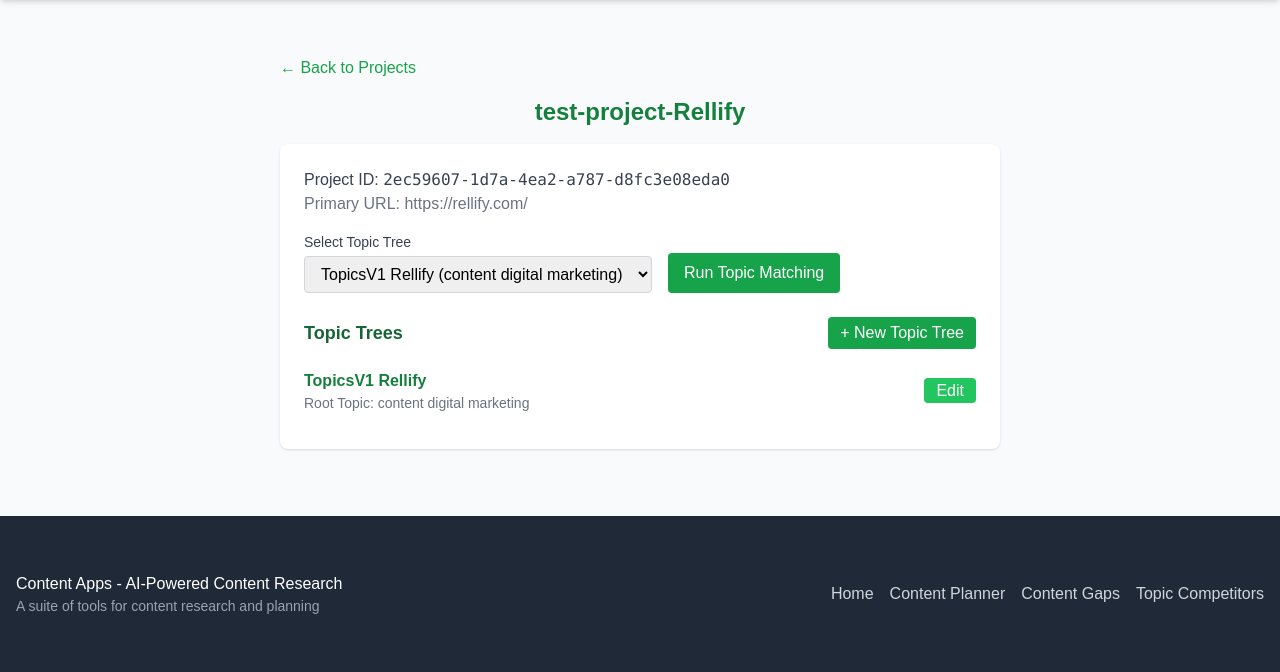
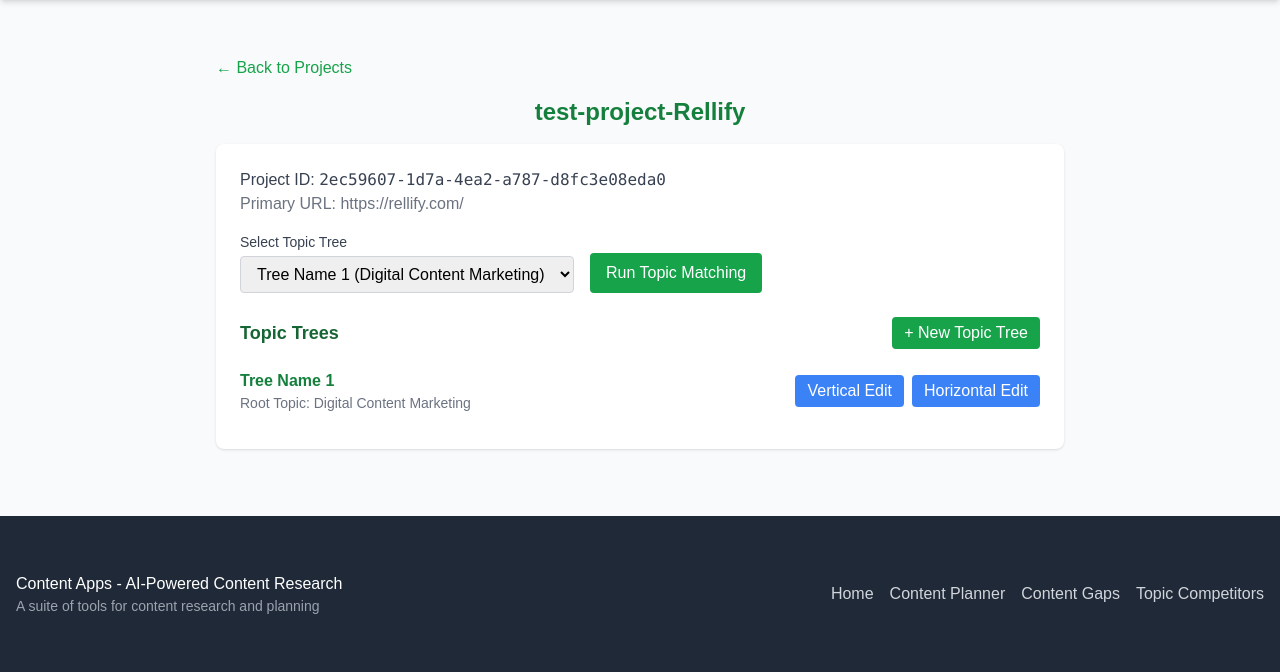
Before and after one commit to hjayne-creator/ContentApps, a Flask app: page /apps/content-gaps/projects/2ec59607-1d7a-4ea2-a787-d8fc3e08eda0 in a window 1280 px wide. Shown: the part 128-800 px from the top of the page. Run offline with Flask 3, Linux system fonts and the light colour scheme; some libraries are stand-ins or nearby versions.

Commit message:
topic tree layout templates

```diff
--- a/apps/content_gaps/projects/2ec59607-1d7a-4ea2-a787-d8fc3e08eda0/topic_tree_0fc6a78d-de0b-4a1f-8c29-6596b77927b3.json
+++ /dev/null
@@ -1,114 +0,0 @@
-{
-  "tree_id": "0fc6a78d-de0b-4a1f-8c29-6596b77927b3",
-  "tree_name": "TopicsV1 Rellify",
-  "root_topic": "content digital marketing",
-  "tree": [
-    {
-      "name": "Content Digital Marketing",
-      "children": [
-        {
-          "name": "Content Creation",
-          "children": [
-            {
-              "name": "Blog Posts"
-            },
-            {
-              "name": "Videos"
-            },
-            {
-              "name": "Infographics"
-            },
-            {
-              "name": "E-books"
-            }
-          ]
-        },
-        {
-          "name": "Content Distribution",
-          "children": [
-            {
-              "name": "Social Media",
-              "children": [
-                {
-                  "name": "Facebook"
-                },
-                {
-                  "name": "Instagram"
-                },
-                {
-                  "name": "Twitter"
-                },
-                {
-                  "name": "LinkedIn"
-                }
-              ]
-            },
-            {
-              "name": "Email Marketing",
-              "children": [
-                {
-                  "name": "Newsletter"
-                },
-                {
-                  "name": "Drip Campaigns"
-                }
-              ]
-            },
-            {
-              "name": "SEO",
-              "children": [
-                {
-                  "name": "On-Page SEO"
-                },
-                {
-                  "name": "Off-Page SEO"
-                },
-                {
-                  "name": "Technical SEO"
-                }
-              ]
-            }
-          ]
-        },
-        {
-          "name": "Content Strategy",
-          "children": [
-            {
-              "name": "Audience Research",
-              "children": [
-                {
-                  "name": "Demographics"
-                },
-                {
-                  "name": "Psychographics"
-                }
-              ]
-            },
-            {
-              "name": "Content Planning",
-              "children": [
-                {
-                  "name": "Editorial Calendar"
-                },
-                {
-                  "name": "Content Audits"
-                }
-              ]
-            },
-            {
-              "name": "Performance Analysis",
-              "children": [
-                {
-                  "name": "Analytics Tools"
-                },
-                {
-                  "name": "KPIs"
-                }
-              ]
-            }
-          ]
-        }
-      ]
-    }
-  ]
-}
--- /dev/null
+++ b/apps/content_gaps/projects/2ec59607-1d7a-4ea2-a787-d8fc3e08eda0/topic_tree_a5a432f3-0840-472a-9675-9590e9b8dd6b.json
@@ -0,0 +1,132 @@
+{
+  "tree_id": "a5a432f3-0840-472a-9675-9590e9b8dd6b",
+  "tree_name": "Tree Name 1",
+  "root_topic": "Digital Content Marketing",
+  "tree": [
+    {
+      "name": "Digital Content Marketing",
+      "children": [
+        {
+          "name": "Content Creation",
+          "children": [
+            {
+              "name": "Blog Posts"
+            },
+            {
+              "name": "Videos"
+            },
+            {
+              "name": "Infographics"
+            },
+            {
+              "name": "Podcasts"
+            },
+            {
+              "name": "Ebooks and Whitepapers"
+            }
+          ]
+        },
+        {
+          "name": "Content Strategy",
+          "children": [
+            {
+              "name": "Audience Research"
+            },
+            {
+              "name": "Content Calendar"
+            },
+            {
+              "name": "SEO Optimization"
+            },
+            {
+              "name": "Brand Voice and Messaging"
+            },
+            {
+              "name": "Content Distribution Channels"
+            }
+          ]
+        },
+        {
+          "name": "Content Promotion",
+          "children": [
+            {
+              "name": "Social Media Marketing"
+            },
+            {
+              "name": "Email Marketing"
+            },
+            {
+              "name": "Influencer Marketing"
+            },
+            {
+              "name": "Paid Advertising"
+            },
+            {
+              "name": "Partnerships and Collaborations"
+            }
+          ]
+        },
+        {
+          "name": "Content Performance and Analytics",
+          "children": [
+            {
+              "name": "Key Performance Indicators (KPIs)"
+            },
+            {
+              "name": "Analytics Tools"
+            },
+            {
+              "name": "A/B Testing"
+            },
+            {
+              "name": "User Engagement Metrics"
+            },
+            {
+              "name": "Conversion Rate Optimization"
+            }
+          ]
+        },
+        {
+          "name": "Content Management",
+          "children": [
+            {
+              "name": "Content Management Systems (CMS)"
+            },
+            {
+              "name": "Version Control"
+            },
+            {
+              "name": "Content Curation"
+            },
+            {
+              "name": "Content Audits"
+            },
+            {
+              "name": "Editorial Workflows"
+            }
+          ]
+        },
+        {
+          "name": "Emerging Trends and Technologies",
+          "children": [
+            {
+              "name": "AI in Content Marketing"
+            },
+            {
+              "name": "Interactive Content"
+            },
+            {
+              "name": "Personalization"
+            },
+            {
+              "name": "Voice Search Optimization"
+            },
+            {
+              "name": "Augmented Reality (AR) and Virtual Reality (VR)"
+            }
+          ]
+        }
+      ]
+    }
+  ]
+}
--- a/apps/content_gaps/routes.py
+++ b/apps/content_gaps/routes.py
@@ -186,7 +186,37 @@ def edit_topic_tree(project_id, tree_id):
             flash('Could not load topic tree data.')
     else:
         flash('Topic tree not found.')
-    return render_template('topic_tree_edit.html', project_id=project_id, tree_id=tree_id, tree_data=tree_data)
+    return render_template('topic_tree_edit_h.html', project_id=project_id, tree_id=tree_id, tree_data=tree_data)
+
+@content_gaps_bp.route('/projects/<project_id>/topic-trees/<tree_id>/edit-vertical', methods=['GET', 'POST'])
+def edit_topic_tree_vertical(project_id, tree_id):
+    project_dir = os.path.join(PROJECTS_DIR, project_id)
+    tree_path = os.path.join(project_dir, f'topic_tree_{tree_id}.json')
+    tree_data = {'tree_name': '', 'root_topic': '', 'tree': []}
+    if request.method == 'POST':
+        tree_json = request.form.get('tree_json', '')
+        try:
+            new_tree = json.loads(tree_json)
+            # Load existing data
+            if os.path.isfile(tree_path):
+                with open(tree_path) as f:
+                    tree_data = json.load(f)
+            tree_data['tree'] = new_tree
+            with open(tree_path, 'w') as f:
+                json.dump(tree_data, f, indent=2)
+            flash('Tree saved successfully.', 'success')
+        except Exception as e:
+            flash(f'Error saving tree: {e}')
+    # Always reload for display
+    if os.path.isfile(tree_path):
+        try:
+            with open(tree_path) as f:
+                tree_data = json.load(f)
+        except Exception:
+            flash('Could not load topic tree data.')
+    else:
+        flash('Topic tree not found.')
+    return render_template('topic_tree_edit_v.html', project_id=project_id, tree_id=tree_id, tree_data=tree_data)
 
 @content_gaps_bp.route('/projects/<project_id>/sites/upload', methods=['GET', 'POST'])
 def upload_site_content(project_id):
--- a/apps/content_gaps/templates/project_view.html
+++ b/apps/content_gaps/templates/project_view.html
@@ -1,7 +1,7 @@
 {% extends 'base.html' %}
 {% block title %}Project Dashboard | Content Gaps{% endblock %}
 {% block content %}
-<div class="max-w-3xl mx-auto p-6">
+<div class="max-w-4xl mx-auto p-6">
     <a href="{{ url_for('content_gaps.index') }}" class="text-green-600 hover:underline">&larr; Back to Projects</a>
     <h1 class="text-2xl font-bold text-green-700 mt-4 mb-2">{{ project.project_name if project else 'Project Dashboard' }}</h1>
     <div class="bg-white rounded-lg shadow p-6 mt-4">
@@ -32,8 +32,9 @@
                         <div class="font-bold text-green-700">{{ tree.tree_name }}</div>
                         <div class="text-sm text-gray-500">Root Topic: {{ tree.root_topic }}</div>
                     </div>
-                    <div class="mt-2 md:mt-0">
-                        <a href="{{ url_for('content_gaps.edit_topic_tree', project_id=project_id, tree_id=tree.tree_id) }}" class="bg-green-500 text-white px-3 py-1 rounded hover:bg-green-600">Edit</a>
+                    <div class="mt-2 md:mt-0 flex gap-2">
+                        <a href="{{ url_for('content_gaps.edit_topic_tree_vertical', project_id=project_id, tree_id=tree.tree_id) }}" class="bg-blue-500 text-white px-3 py-1 rounded hover:bg-blue-600">Vertical Edit</a>
+                        <a href="{{ url_for('content_gaps.edit_topic_tree', project_id=project_id, tree_id=tree.tree_id) }}" class="bg-blue-500 text-white px-3 py-1 rounded hover:bg-blue-600">Horizontal Edit</a>
                     </div>
                 </li>
                 {% endfor %}
--- a/apps/content_gaps/templates/topic_tree_edit.html
+++ b/apps/content_gaps/templates/topic_tree_edit_h.html
@@ -19,7 +19,7 @@
     </ul>
 {% endmacro %}
 {% block content %}
-<div class="max-w-3xl mx-auto p-6">
+<div class="max-w-4xl mx-auto p-6">
     <a href="{{ url_for('content_gaps.view_project', project_id=project_id) }}" class="text-green-600 hover:underline">&larr; Back to Project</a>
     <h1 class="text-2xl font-bold text-green-700 mt-4 mb-2">Edit Topic Tree</h1>
     <div class="bg-white rounded-lg shadow p-6 mt-4">
@@ -104,7 +104,7 @@ document.addEventListener('DOMContentLoaded', function() {
             const newLi = document.createElement('li');
             newLi.className = 'mb-2 flex items-center';
             newLi.setAttribute('data-path', newPath);
-            newLi.innerHTML = `<span class='drag-handle cursor-move text-gray-400 mr-2 select-none'>&#9776;</span><input type="text" class="node-name-input font-semibold text-green-700 border-b border-green-300 focus:outline-none focus:border-green-600 bg-transparent" value="New Node" data-path="${newPath}" /> <button type="button" class="add-child-btn text-xs text-green-600 ml-2" data-path="${newPath}">+ Add Child</button> <button type="button" class="delete-node-btn text-xs text-red-500 ml-1" data-path="${newPath}">Delete</button>`;
+            newLi.innerHTML = `<span class='drag-handle cursor-move text-gray-400 mr-2 select-none'>&#9776;</span><input type='text' class='node-name-input font-semibold text-green-700 border-b border-green-300 focus:outline-none focus:border-green-600 bg-transparent' value='New Node' data-path="${newPath}" /> <button type='button' class='add-child-btn text-xs text-green-600 ml-2' data-path="${newPath}">+ Add Child</button> <button type='button' class='delete-node-btn text-xs text-red-500 ml-1' data-path="${newPath}">Delete</button>`;
             ul.appendChild(newLi);
         }
         if (e.target.classList.contains('delete-node-btn')) {
--- a/apps/content_gaps/templates/topic_tree_new.html
+++ b/apps/content_gaps/templates/topic_tree_new.html
@@ -4,6 +4,7 @@
 <div class="max-w-xl mx-auto p-6">
     <a href="{{ url_for('content_gaps.view_project', project_id=project_id) }}" class="text-green-600 hover:underline">&larr; Back to Project</a>
     <h1 class="text-2xl font-bold text-green-700 mt-4 mb-4">Create Topic Tree</h1>
+    <h2 class="text-sm text-gray-700 mb-4">This will auto generate a topic tree using LLM based on the root topic / keyword.</h2>
     <form method="post" class="bg-white rounded-lg shadow p-6">
         <input type="hidden" name="csrf_token" value="{{ csrf_token() }}">
         <div class="mb-4">
```
Also changed, not shown: apps/content_gaps/templates/topic_tree_edit_v.html (added, +137 -0 lines).
